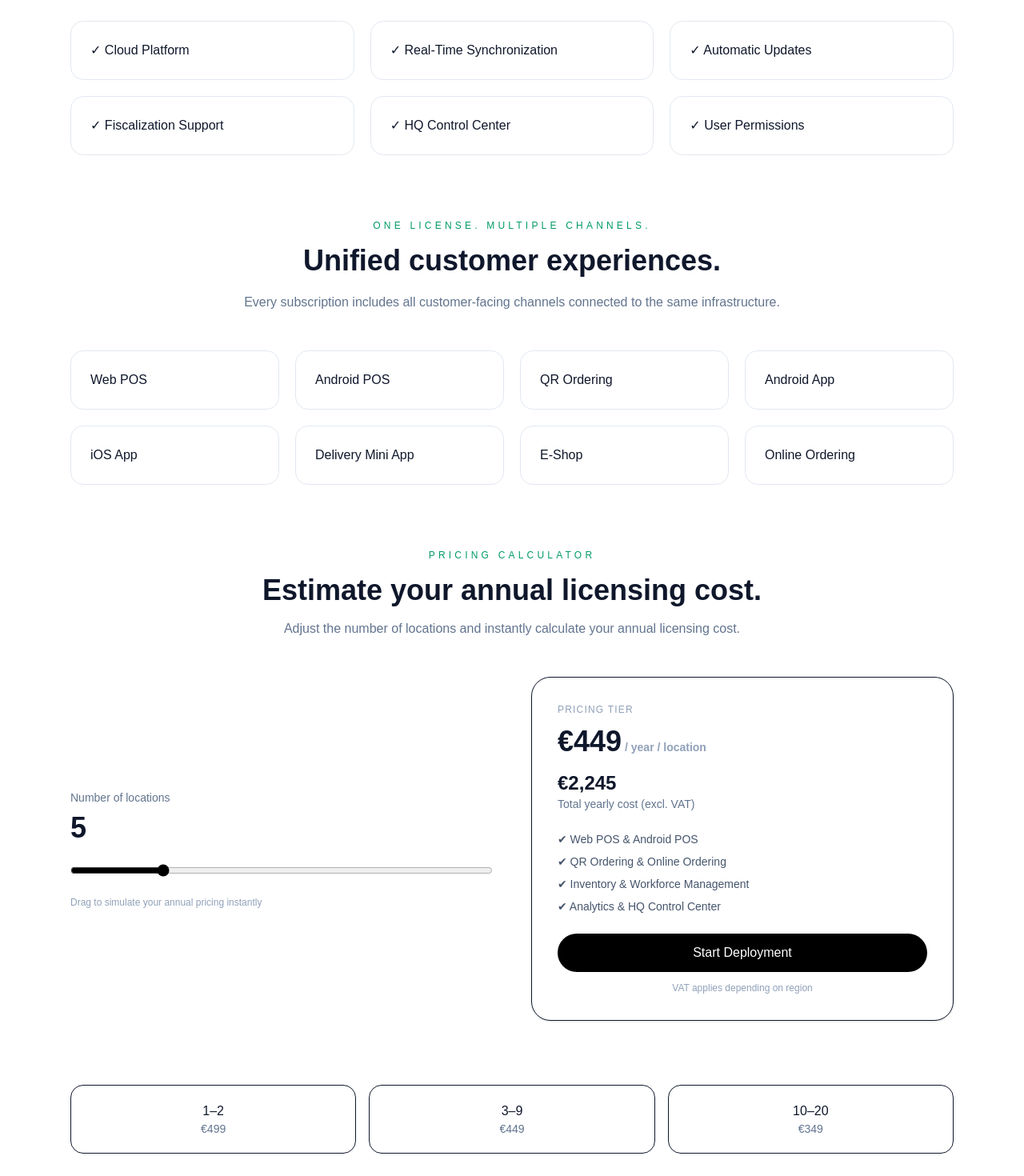
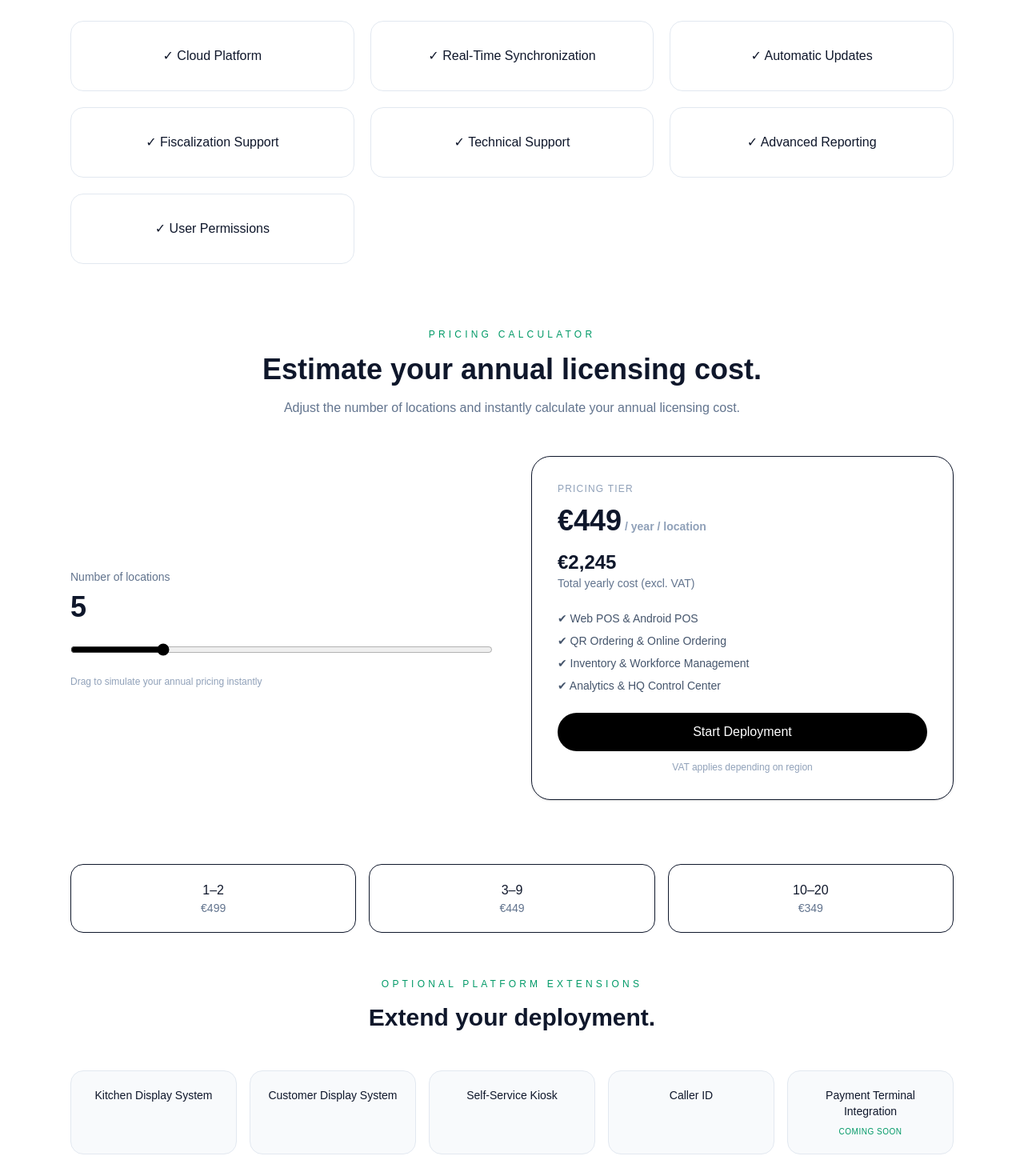
Before and after one commit to leonardapp/web, a Next.js app: page /pricing in a window 1280 px wide. Shown: the part 1160-2630 px from the top of the page at 80% size. Built offline with nearby package versions, Linux system fonts and the light colour scheme.

Commit message:
Pricing page update

```diff
--- a/app/hardware/page.tsx
+++ b/app/hardware/page.tsx
@@ -114,10 +114,10 @@ export default function HardwarePage() {
   </div>
 
   <div className="text-center mt-8">
-    <span className="text-xs text-slate-400">
-      All prices shown exclude VAT
-    </span>
-  </div>
+  <span className="text-xs text-slate-400">
+    All hardware prices shown exclude VAT and shipping.
+  </span>
+</div>
 
 </section>
 
--- a/app/pricing/page.tsx
+++ b/app/pricing/page.tsx
@@ -140,7 +140,7 @@ Choose the deployment model that best matches your operational requirements.
         <li>✓ Stock Transfers</li>
         <li>✓ Central Reporting</li>
         <li>✓ User Permissions</li>
-        <li>✓ Priority Support</li>
+        <li>✓ Priority Technical Support</li>
       </ul>
     </div>
 
@@ -165,55 +165,31 @@ Core platform capabilities are included with every subscription.
   "Real-Time Synchronization",
   "Automatic Updates",
   "Fiscalization Support",
-  "HQ Control Center",
+  "Technical Support",
+  "Advanced Reporting",
   "User Permissions",
 ].map((item) => (
       <div
   key={item}
-        className="p-6 rounded-2xl border border-slate-200 bg-white hover:border-emerald-300 hover:shadow-lg transition-all duration-300"
+  className="
+    p-6
+    rounded-2xl
+    border
+    border-slate-200
+    bg-white
+    hover:border-emerald-300
+    hover:shadow-lg
+    transition-all
+    duration-300
+    flex
+    items-center
+    justify-center
+    text-center
+    min-h-[88px]
+    font-medium
+  "
 >
   ✓ {item}
-      </div>
-    ))}
-
-  </div>
-
-</section>
-{/* ONE LICENSE. MULTIPLE CHANNELS */}
-<section className="max-w-6xl mx-auto px-4 sm:px-6 pb-20">
-
-  <div className="text-center">
-    <div className="text-xs uppercase tracking-[0.35em] text-emerald-600">
-      One License. Multiple Channels.
-    </div>
-
-    <h2 className="mt-4 text-3xl sm:text-4xl font-semibold">
-      Unified customer experiences.
-    </h2>
-
-    <p className="mt-5 text-slate-500 max-w-3xl mx-auto">
-      Every subscription includes all customer-facing channels
-      connected to the same infrastructure.
-    </p>
-  </div>
-
-  <div className="grid sm:grid-cols-2 lg:grid-cols-4 gap-5 mt-12">
-
-    {[
-      "Web POS",
-      "Android POS",
-      "QR Ordering",
-      "Android App",
-      "iOS App",
-      "Delivery Mini App",
-      "E-Shop",
-      "Online Ordering",
-    ].map((item) => (
-      <div
-        key={item}
-        className="p-6 rounded-2xl border border-slate-200 bg-white"
-      >
-        {item}
 </div>
     ))}
 
@@ -314,6 +290,7 @@ Core platform capabilities are included with every subscription.
         {isEnterprise && (
   <>
     <li>✔ 30-Day Free Trial</li>
+    <li>✔ Priority Technical Support</li>
     <li>✔ Multi-location scaling tools</li>
   </>
 )}
@@ -377,13 +354,23 @@ Core platform capabilities are included with every subscription.
   "Customer Display System",
   "Self-Service Kiosk",
   "Caller ID",
-      "Payment Terminal Integration (Coming Soon)",
-    ].map((item) => (
+  "Payment Terminal Integration",
+].map((item, i, arr) => (
   <div
     key={item}
-        className="rounded-2xl border border-slate-200 p-5 text-center bg-white"
+    className={`rounded-2xl border border-slate-200 p-5 text-center bg-slate-50 ${
+      i === arr.length - 1 ? "col-span-2 md:col-span-1" : ""
+    }`}
   >
+    <div className="text-sm font-medium">
       {item}
+    </div>
+
+    {item === "Payment Terminal Integration" && (
+      <div className="mt-2 text-[10px] uppercase tracking-wider text-emerald-600 font-medium">
+        Coming Soon
+      </div>
+    )}
   </div>
 ))}
 
--- a/app/software/page.tsx
+++ b/app/software/page.tsx
@@ -186,11 +186,11 @@ export default function SoftwarePage() {
   "Web POS",
   "Android POS",
   "QR Ordering",
-  "Android App",
-  "iOS App",
-  "Delivery Mini App",
+  "Mobile Apps",
+  "Delivery",
   "E-Shop",
   "Online Ordering",
+  "Customer Wallet"
 ].map((item) => (
   <div
     key={item}
@@ -304,92 +304,6 @@ export default function SoftwarePage() {
 </section>
 
 
-      {/* RESTAURANT SOLUTIONS */}
-<section className="py-24 sm:py-32 bg-slate-50">
-  <div className="max-w-6xl mx-auto px-6">
-
-    <div className="text-xs uppercase tracking-[0.35em] text-emerald-600">
-      Restaurant Solutions
-    </div>
-
-    <h2 className="mt-4 text-3xl sm:text-4xl font-semibold">
-      Everything restaurants need.
-    </h2>
-
-    <p className="mt-5 text-slate-500 max-w-3xl">
-      Built to streamline ordering, kitchen operations and customer experiences.
-    </p>
-
-    <div className="grid sm:grid-cols-2 lg:grid-cols-3 gap-5 mt-12">
-
-      {[
-  "QR Table Ordering",
-  "Android POS & Web POS",
-  "Kiosk Self-Service",
-  "Kitchen Display System",
-  "Delivery & Pickup",
-  "Loyalty & Memberships",
-].map((item) => (
-  <div
-    key={item}
-    className="h-24 flex items-center justify-center sm:justify-start
-    text-center sm:text-left px-6
-    rounded-2xl border border-slate-200 bg-transparent
-    transition"
-  >
-    <div className="font-medium">
-      {item}
-    </div>
-  </div>
-))}
-
-    </div>
-
-  </div>
-</section>
-{/* RETAIL SOLUTIONS */}
-<section className="py-24 sm:py-32 bg-white">
-  <div className="max-w-6xl mx-auto px-6">
-
-    <div className="text-xs uppercase tracking-[0.35em] text-emerald-600">
-      Retail Solutions
-    </div>
-
-    <h2 className="mt-4 text-3xl sm:text-4xl font-semibold">
-      Infrastructure for modern retail.
-    </h2>
-
-    <p className="mt-5 text-slate-500 max-w-3xl">
-      Inventory, workforce and transaction infrastructure for growing businesses.
-    </p>
-
-    <div className="grid sm:grid-cols-2 lg:grid-cols-3 gap-5 mt-12">
-
-      {[
-  "POS Infrastructure",
-  "Inventory Management",
-  "Printer Integration",
-  "Workforce Management",
-  "Check-In / Check-Out",
-  "Analytics & Reporting",
-].map((item) => (
-  <div
-    key={item}
-    className="h-24 flex items-center justify-center sm:justify-start
-    text-center sm:text-left px-6
-    rounded-2xl border border-slate-200 bg-white
-    transition"
-  >
-    <div className="font-medium">
-      {item}
-    </div>
-  </div>
-))}
-
-    </div>
-
-  </div>
-</section>
 {/* ORDER CENTER */}
 <section className="py-24 sm:py-32 bg-slate-50">
   <div className="max-w-7xl mx-auto px-6">
@@ -423,22 +337,22 @@ export default function SoftwarePage() {
 <section className="py-24 sm:py-32 bg-white">
   <div className="max-w-6xl mx-auto px-6">
 
-    <div className="text-xs uppercase tracking-[0.35em] text-emerald-600">
+    <div className="text-xs uppercase tracking-[0.35em] text-emerald-600 text-center lg:text-left">
   Enterprise Infrastructure
 </div>
 
-    <h2 className="mt-4 text-3xl sm:text-4xl font-semibold">
+<h2 className="mt-4 text-3xl sm:text-4xl font-semibold text-center lg:text-left">
   Multi-location operations.
 </h2>
 
-    <p className="mt-5 text-slate-500 max-w-3xl">
+<p className="mt-5 text-slate-500 max-w-3xl text-center lg:text-left mx-auto lg:mx-0">
   Centralized control across restaurants, stores and operational teams.
 </p>
 
     <div className="grid sm:grid-cols-2 lg:grid-cols-3 gap-5 mt-12">
 
       {[
-  "HQ Control Center",
+  "Head Office Management",
   "Stock Transfers",
   "Central Reporting",
   "Support Ticket System",
```
Lines whose indentation alone changed are shown as unchanged.
